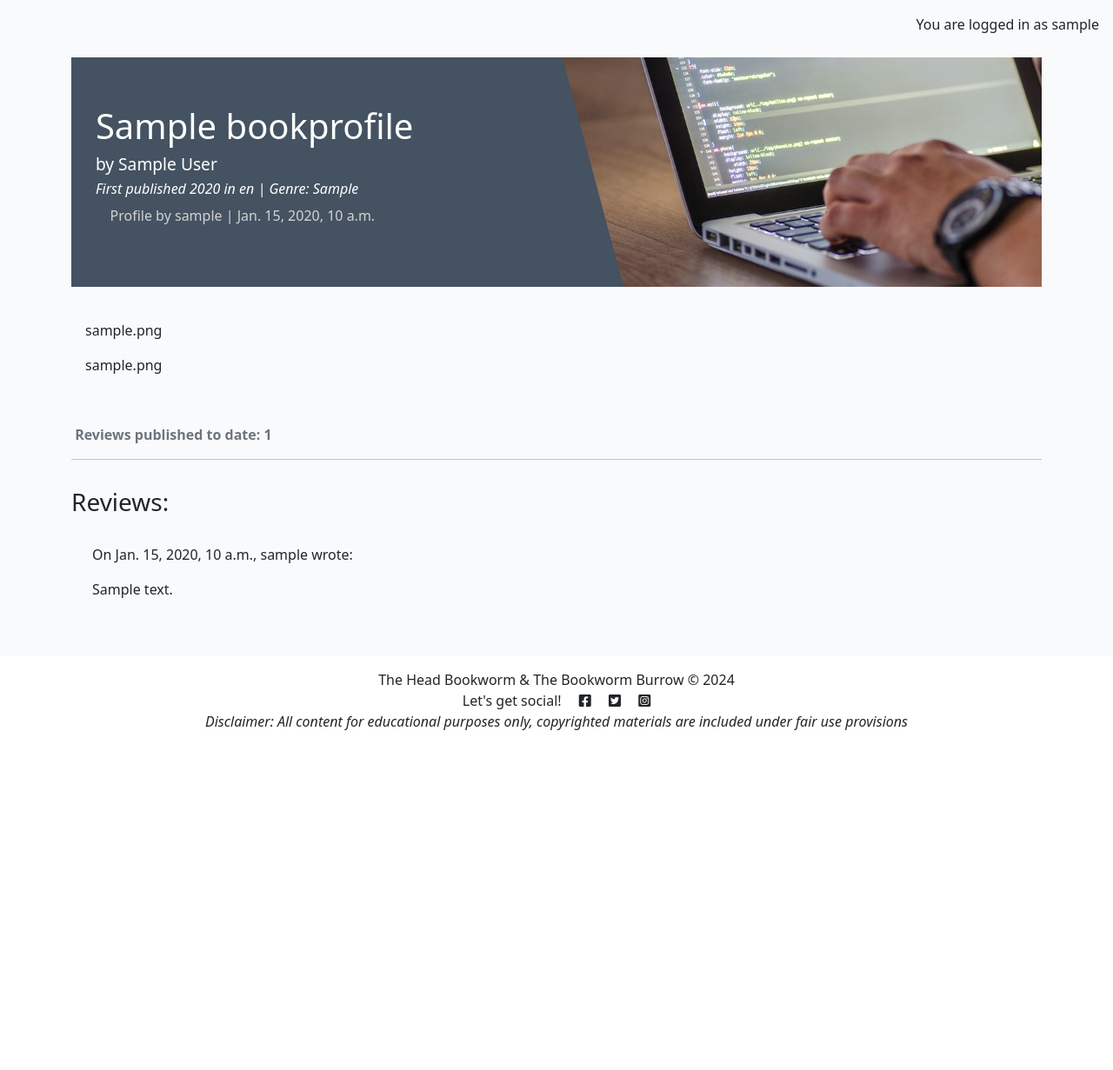
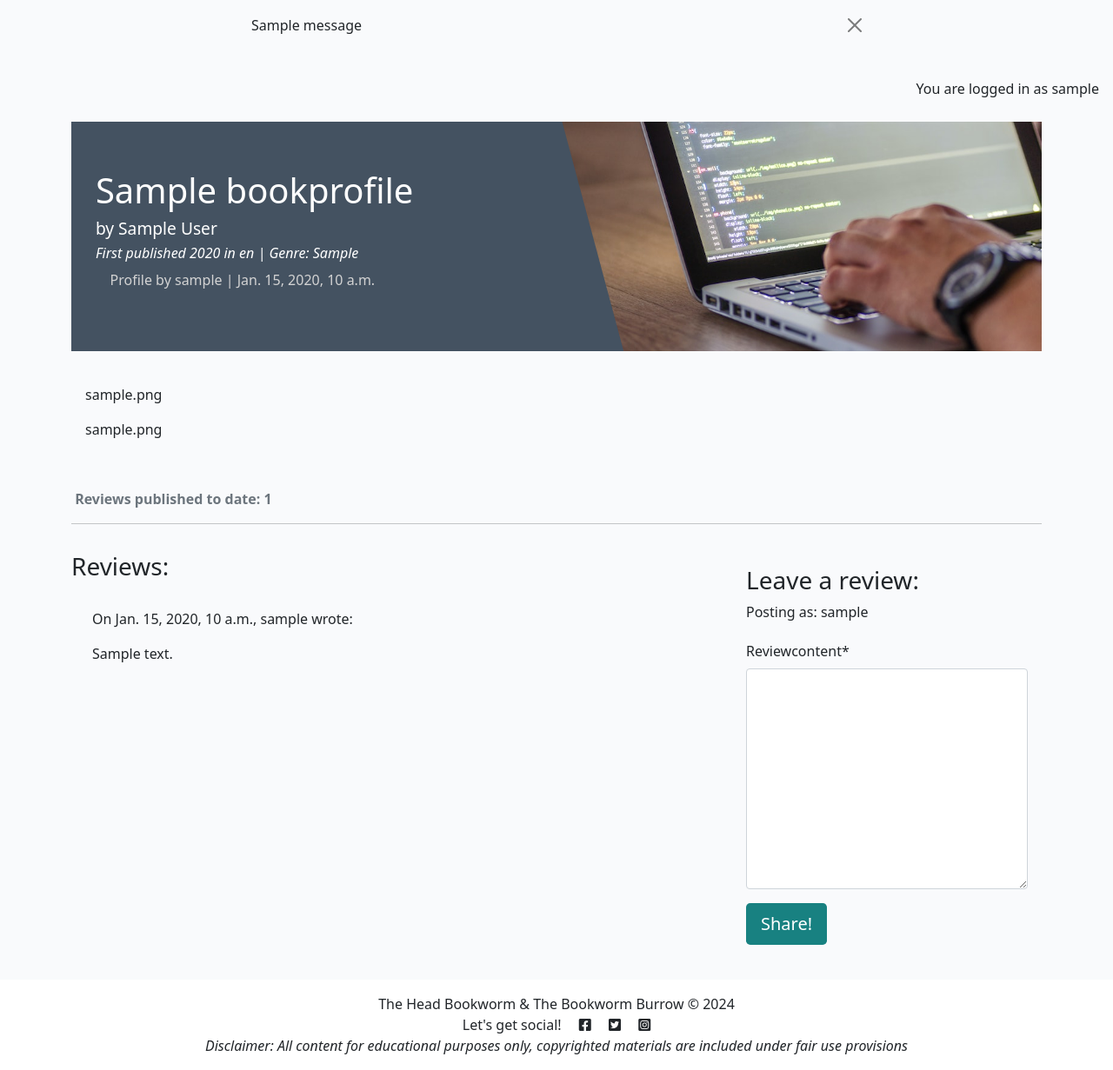
Before and after one commit to Matthieu-Arn/BookwormBurrow, a Django app: a page that uses templates/base.html in a window 1280 px wide. Shown: the part 60-1291 px from the top of the page at 87% size. Before the commit the page ends 900 px from the top, so only its background shows below. Run offline with Django 4.2, Linux system fonts and the light colour scheme; a user stored in the database is signed in; tables that the repository leaves empty hold one stand-in row (values such as "Sample post"); one stand-in notice (Sample message) is shown; some libraries are stand-ins or nearby versions.

Commit message:
Add bookreview form and confirmation message

```diff
--- /dev/null
+++ b/bibliorat/forms.py
@@ -0,0 +1,8 @@
+from .models import Bookreview
+from django import forms
+
+
+class BookreviewForm(forms.ModelForm):
+    class Meta:
+        model = Bookreview
+        fields = ('reviewcontent',)
--- a/bibliorat/templates/bibliorat/bookprofile_detail.html
+++ b/bibliorat/templates/bibliorat/bookprofile_detail.html
@@ -1,5 +1,7 @@
 {% extends 'base.html' %} {% block content %}
 {% load static %}
+{% load crispy_forms_tags %}
+
 
 <div class="masthead">
     <div class="container">
@@ -75,6 +77,24 @@
         {% endfor %}
       </div>
     </div>
+    <!-- Creating New Bookreviews -->
+    <div class="col-md-4 card mb-4 mt-3">
+        <div class="card-body">
+          {% if user.is_authenticated %}
+          <h3>Leave a review:</h3>
+          <p>Posting as: {{ user.username }}</p>
+          <form id="bookreviewForm" method="post"
+            style="margin-top: 1.3em;">
+            {{ bookreview_form | crispy }}
+            {% csrf_token %}
+            <button id="submitButton" type="submit"
+              class="btn btn-signup btn-lg">Share!</button>
+          </form>
+          {% else %}
+          <p>Log in to leave a review</p>
+          {% endif %}
+        </div>
+      </div>
   </div>
 </div>
 
--- a/bibliorat/views.py
+++ b/bibliorat/views.py
@@ -1,7 +1,9 @@
 from django.shortcuts import render, get_object_or_404
 from django.core.paginator import Paginator, EmptyPage, PageNotAnInteger
 from django.views import generic
+from django.contrib import messages
 from .models import Bookprofile
+from .forms import BookreviewForm
 
 # Create your views here.
 
@@ -42,11 +44,26 @@ def bookprofile_detail(request, slug):
     bookreviews = bookprofile.bookreview_set.all().order_by("-created_on")
     bookreview_count = bookprofile.bookreview_set.filter(approved=True).count()
 
+    if request.method == "POST":
+        bookreview_form = BookreviewForm(data=request.POST)
+        if bookreview_form.is_valid():
+            bookreview = bookreview_form.save(commit=False)
+            bookreview.reviewauthor = request.user
+            bookreview.booktitle = bookprofile
+            bookreview.save()
+            messages.add_message(
+                request, messages.SUCCESS,
+                'Review submitted and awaiting approval'
+            )
+
+    bookreview_form = BookreviewForm()
+
     return render(
         request,
         "bibliorat/bookprofile_detail.html",
         {"bookprofile": bookprofile,
         "bookreviews": bookreviews,
         "bookreview_count": bookreview_count,
+        "bookreview_form": bookreview_form,
         },
     )
--- a/bookworm/settings.py
+++ b/bookworm/settings.py
@@ -46,6 +46,8 @@ INSTALLED_APPS = [
     'allauth',
     'allauth.account',
     'allauth.socialaccount',
+    'crispy_forms',
+    'crispy_bootstrap5',
     'django_summernote',
     'bibliorat',
     'bookwish',
@@ -54,6 +56,9 @@ INSTALLED_APPS = [
 SITE_ID = 1
 LOGIN_REDIRECT_URL = '/'
 LOGOUT_REDIRECT_URL = '/'
+
+CRISPY_ALLOWED_TEMPLATE_PACKS = "bootstrap5"
+CRISPY_TEMPLATE_PACK = "bootstrap5"
 
 MIDDLEWARE = [
     'django.middleware.security.SecurityMiddleware',
--- a/requirements.txt
+++ b/requirements.txt
@@ -1,7 +1,9 @@
 asgiref==3.8.1
+crispy-bootstrap5==0.7
 dj-database-url==0.5.0
 Django==4.2.16
 django-allauth==0.57.2
+django-crispy-forms==2.3
 django-summernote==0.8.20.0
 gunicorn==20.1.0
 oauthlib==3.2.2
--- a/templates/base.html
+++ b/templates/base.html
@@ -69,6 +69,22 @@
         </div>
     </nav>
 
+    <!-- displaying Django messages -->
+    <div class="container">
+        <div class="row">
+        <div class="col-md-8 offset-md-2">
+            {% for message in messages %}
+            <div class="alert {{ message.tags }} alert-dismissible
+            fade show" id="msg" role="alert">
+            {{ message | safe }}
+            <button type="button" class="btn-close"
+                data-bs-dismiss="alert" aria-label="Close"></button>
+            </div>
+            {% endfor %}
+        </div>
+        </div>
+    </div>
+
     <main class="flex-shrink-0 main-bg">
         {% if user.is_authenticated %}
         <p class="text-end m-3">You are logged in as {{ user }}</p>
```
